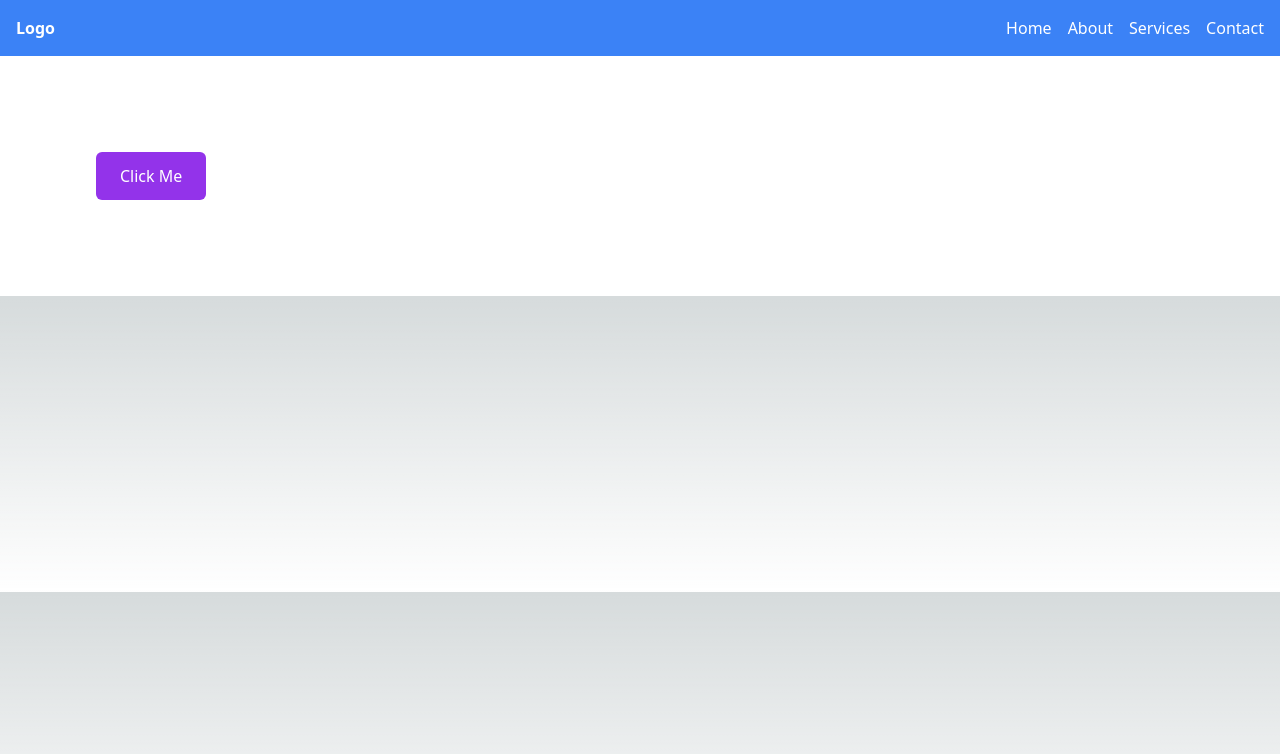
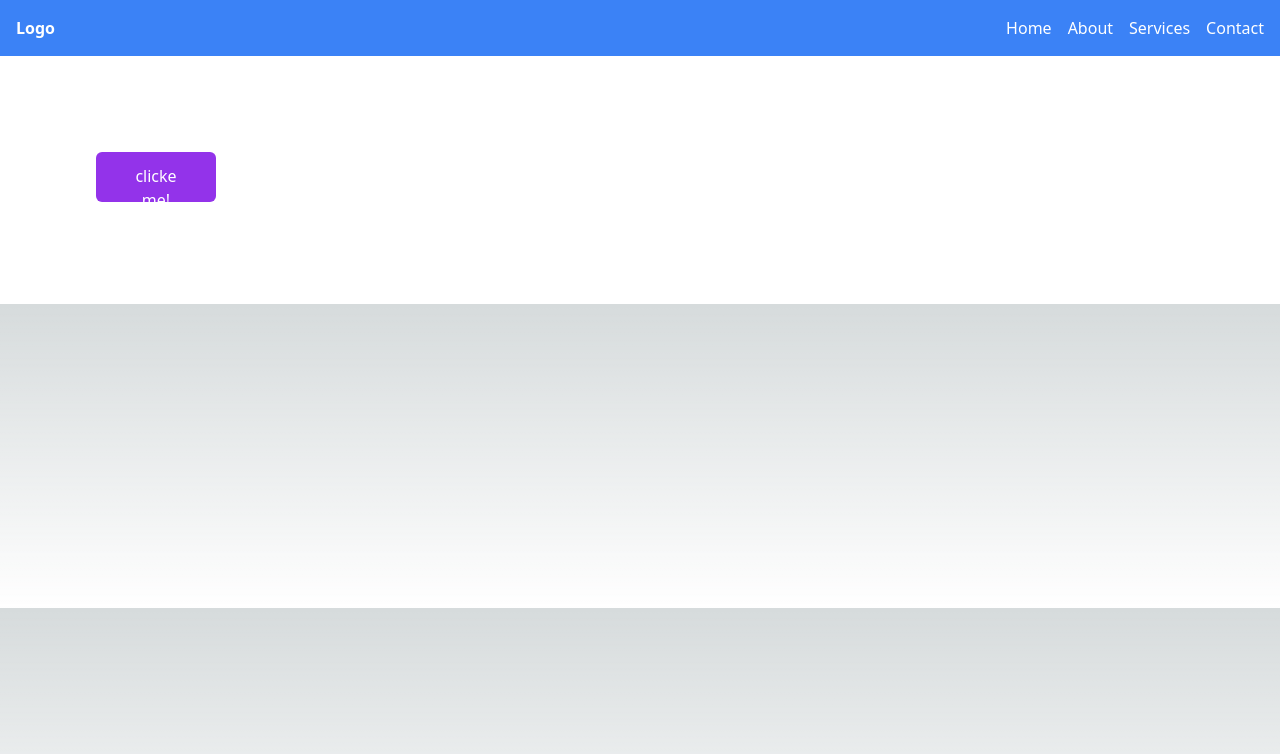
Before and after one commit to hahuaz/public-hahuaz, a Next.js app: page /test in a window 1280 px wide. Shown: the top 754 px of the page. Built offline with nearby package versions, Linux system fonts and the light colour scheme.

Commit message:
include new button

```diff
--- a/package.json
+++ b/package.json
@@ -19,6 +19,7 @@
     "postcss": "8.4.27",
     "react": "18.2.0",
     "react-dom": "18.2.0",
+    "react-icons": "^4.10.1",
     "styled-components": "^6.0.7",
     "tailwindcss": "3.3.3",
     "typescript": "5.1.6"
--- /dev/null
+++ b/src/components/buttons/ButtonWithLoading.tsx
@@ -0,0 +1,32 @@
+import React from "react";
+import { FaSpinner } from "react-icons/fa";
+
+interface ButtonWithLoadingProps {
+  isLoading: boolean;
+  onClick: () => void;
+  children: React.ReactNode;
+}
+
+const LoadingButton = ({
+  isLoading,
+  onClick,
+  children,
+}: ButtonWithLoadingProps) => {
+  return (
+    <button
+      className={`relative h-[50px] w-[120px] overflow-hidden rounded-md bg-purple-600 px-6 py-3 text-white  ${
+        isLoading ? "cursor-not-allowed" : "cursor-pointer"
+      }`}
+      onClick={onClick}
+      disabled={isLoading}
+    >
+      {isLoading ? (
+        <FaSpinner className="absolute inset-0 m-auto animate-spin text-2xl " />
+      ) : (
+        children
+      )}
+    </button>
+  );
+};
+
+export default LoadingButton;
--- /dev/null
+++ b/src/components/buttons/index.ts
@@ -0,0 +1,2 @@
+export { default as ButtonWithLoading } from "./ButtonWithLoading";
+export { default as RippleButton } from "./RippleButton";
--- /dev/null
+++ b/src/components/index.ts
@@ -0,0 +1,7 @@
+export { default as Autocomplete } from "./Autocomplete";
+export { default as Input } from "./Input";
+export { default as Modal } from "./Modal";
+export { default as Navbar } from "./Navbar";
+export { default as Select } from "./Select";
+export { default as Toast } from "./Toast";
+export * from "./buttons";
--- a/src/context/ToastContext.tsx
+++ b/src/context/ToastContext.tsx
@@ -1,6 +1,6 @@
 import React, { createContext, useContext, ReactNode, useState } from "react";
 
-import Toast from "@/components/Toast";
+import { Toast } from "@/components";
 
 type showToastProps = {
   message: string;
--- a/src/pages/index.tsx
+++ b/src/pages/index.tsx
@@ -4,7 +4,7 @@ import { useState } from "react";
 
 import { useToast } from "@/context/ToastContext";
 
-import Modal from "../components/Modal";
+import { Modal } from "../components";
 
 export default function Home() {
   const { showToast } = useToast();
@@ -20,14 +20,14 @@ export default function Home() {
   };
 
   return (
-    <div className="min-h-screen flex items-center justify-center">
+    <div className="flex min-h-screen items-center justify-center">
       <div className="text-center">
-        <h1 className="text-3xl font-semibold mb-4">My Next.js App</h1>
+        <h1 className="mb-4 text-3xl font-semibold">My Next.js App</h1>
         <div className="flex flex-col gap-6 divide-y-2 ">
           <div>
             <h2>Modal Component</h2>
             <button
-              className="px-4 py-2 bg-blue-500 text-white rounded hover:bg-blue-600 focus:outline-none"
+              className="rounded bg-blue-500 px-4 py-2 text-white hover:bg-blue-600 focus:outline-none"
               onClick={openModal}
             >
               Open Modal
@@ -50,7 +50,7 @@ export default function Home() {
           <div className="pt-6">
             <h2>Toast Component</h2>
             <button
-              className="px-4 py-2 bg-blue-500 text-white rounded hover:bg-blue-600 focus:outline-none"
+              className="rounded bg-blue-500 px-4 py-2 text-white hover:bg-blue-600 focus:outline-none"
               onClick={() =>
                 showToast({
                   message: "hello toast!",
--- a/src/pages/test.tsx
+++ b/src/pages/test.tsx
@@ -1,11 +1,20 @@
-import React from "react";
+"use client";
+import React, { useState } from "react";
 
-import RippleButton from "@/components/RippleButton";
+import { ButtonWithLoading } from "@/components";
 
-export default function test() {
+export default function Test() {
+  const [isLoading, setIsLoading] = useState(false);
   return (
     <div className="bg-white p-24 text-black">
-      <RippleButton />
+      <ButtonWithLoading
+        isLoading={isLoading}
+        onClick={() => {
+          setIsLoading(true);
+        }}
+      >
+        clicke me!
+      </ButtonWithLoading>
     </div>
   );
 }
```
Also changed, not shown: src/components/buttons/RippleButton.tsx (renamed from src/components/RippleButton.tsx), 1 other file (tests, documents, lock files or other folders).
